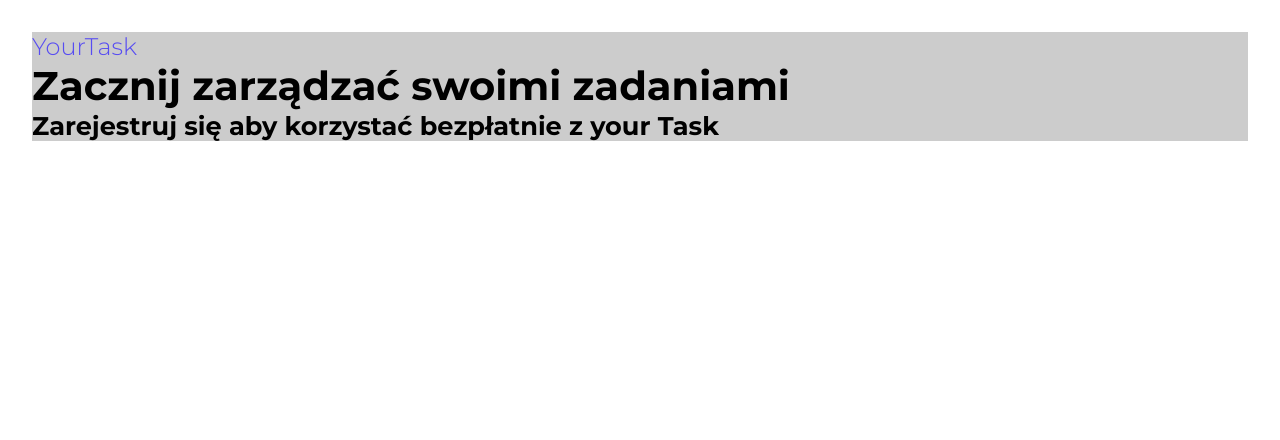
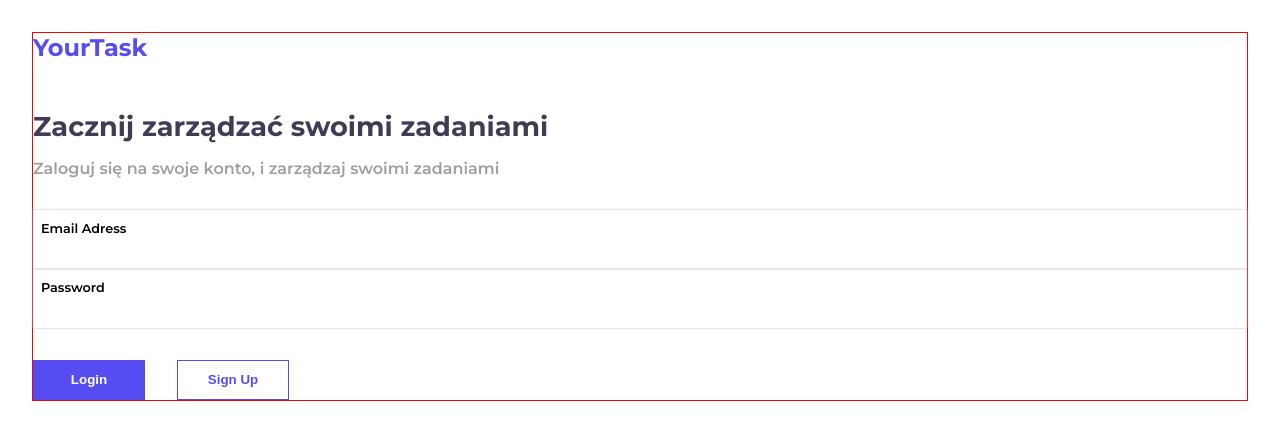
Before and after one commit to 1991Pawel/react-firebase, a React (Create React App) app: page / in a window 1280 px wide. Shown: the top 440 px of the page. Built offline with nearby package versions, Linux system fonts and the light colour scheme; no server answers.

Commit message:
create form,btn components

```diff
--- a/src/Welcome.tsx
+++ b/src/Welcome.tsx
@@ -1,8 +1,10 @@
 import React from 'react';
 import styled from 'styled-components';
+import Form from './components/Form';
+import Button from './components/Button';
 
 const WelcomeWrapper = styled.div`
-  background: #ccc;
+  border: 1px solid red;
 `;
 
 const GlobalContainer = styled.div`
@@ -12,24 +14,33 @@ const GlobalContainer = styled.div`
 const Logo = styled.div`
   font-size: 1.5rem;
   color: ${({ theme }) => theme.colors.primary};
+  font-weight: ${({ theme }) => theme.fontWeight.bold};
 `;
 
 const WelcomeHeading = styled.h2`
-  font-size: 2.5rem;
+  font-size: 1.7rem;
+  margin: 3rem 0 1rem;
+  color: ${({ theme }) => theme.colors.dark};
 `;
 const WelcomeSubheading = styled.h3`
-  font-size: 1.6rem;
+  font-size: 1rem;
+  color: ${({ theme }) => theme.colors.grey};
+  font-weight: ${({ theme }) => theme.fontWeight.semi};
 `;
 
 const Welcome = () => {
+  const clickHandler = () => {
+    console.log('fafa');
+  };
   return (
     <GlobalContainer>
       <WelcomeWrapper>
         <Logo>YourTask</Logo>
         <WelcomeHeading>Zacznij zarządzać swoimi zadaniami</WelcomeHeading>
         <WelcomeSubheading>
-          Zarejestruj się aby korzystać bezpłatnie z your Task
+          Zaloguj się na swoje konto, i zarządzaj swoimi zadaniami
         </WelcomeSubheading>
+        <Form />
       </WelcomeWrapper>
     </GlobalContainer>
   );
--- /dev/null
+++ b/src/components/Button.tsx
@@ -0,0 +1,38 @@
+import React from 'react';
+import styled, { css } from 'styled-components';
+
+const StyledButton = styled.button<{ primary?: boolean }>`
+  width: 2rem;
+  min-height: 2rem;
+  display: block;
+  height: 2.5rem;
+  min-width: 7rem;
+  color: ${({ theme }) => theme.colors.primary};
+  background: ${({ theme }) => theme.colors.light};
+  font-weight: ${({ theme }) => theme.fontWeight.semi};
+  margin-right: 2rem;
+  border: 1px solid ${({ theme }) => theme.colors.primary};
+  cursor: pointer;
+  ${({ primary, theme }) =>
+    primary &&
+    css`
+      background-color: ${theme.colors.primary};
+      color: ${theme.colors.light};
+    `};
+`;
+
+interface ButtonProps {
+  children: React.ReactNode;
+  onClick?: () => void;
+  primary?: boolean;
+}
+
+const Button = ({ children, onClick, primary }: ButtonProps) => {
+  return (
+    <StyledButton primary={primary} onClick={onClick}>
+      {children}
+    </StyledButton>
+  );
+};
+
+export default Button;
--- /dev/null
+++ b/src/components/Form.tsx
@@ -0,0 +1,51 @@
+import React from 'react';
+import styled from 'styled-components';
+import Button from './Button';
+
+const WrapperForm = styled.form`
+  margin-top: 2rem;
+  display: flex;
+  flex-direction: column;
+`;
+const WrapperInput = styled.div`
+  box-shadow: 0px 0px 2px ${({ theme }) => theme.colors.lightGrey};
+  padding: 0.5rem;
+  display: flex;
+  flex-direction: column;
+
+  label {
+    font-size: 0.8rem;
+    margin: 0.2rem 0;
+    font-weight: ${({ theme }) => theme.fontWeight.semi};
+  }
+  input {
+    padding: 0.2rem;
+    color: ${({ theme }) => theme.colors.primary};
+  }
+`;
+
+const WrapperFormButton = styled.div`
+  display: flex;
+  margin-top: 2rem;
+`;
+
+const Form = () => {
+  return (
+    <WrapperForm>
+      <WrapperInput>
+        <label htmlFor="email">Email Adress</label>
+        <input id="email" name="email" type="text" />
+      </WrapperInput>
+      <WrapperInput>
+        <label htmlFor="password">Password</label>
+        <input id="password" name="password" type="password" />
+      </WrapperInput>
+      <WrapperFormButton>
+        <Button primary>Login</Button>
+        <Button>Sign Up</Button>
+      </WrapperFormButton>
+    </WrapperForm>
+  );
+};
+
+export default Form;
--- a/src/utils/theme.js
+++ b/src/utils/theme.js
@@ -2,7 +2,13 @@ export const theme = {
   colors: {
     light: '#fff',
     grey: '#9F9F9F',
+    lightGrey: '#B5B5B5',
     dark: '#3F3D56',
     primary: '#574CF2',
   },
+  fontWeight: {
+    light: 300,
+    semi: 600,
+    bold: 700,
+  },
 };
```
